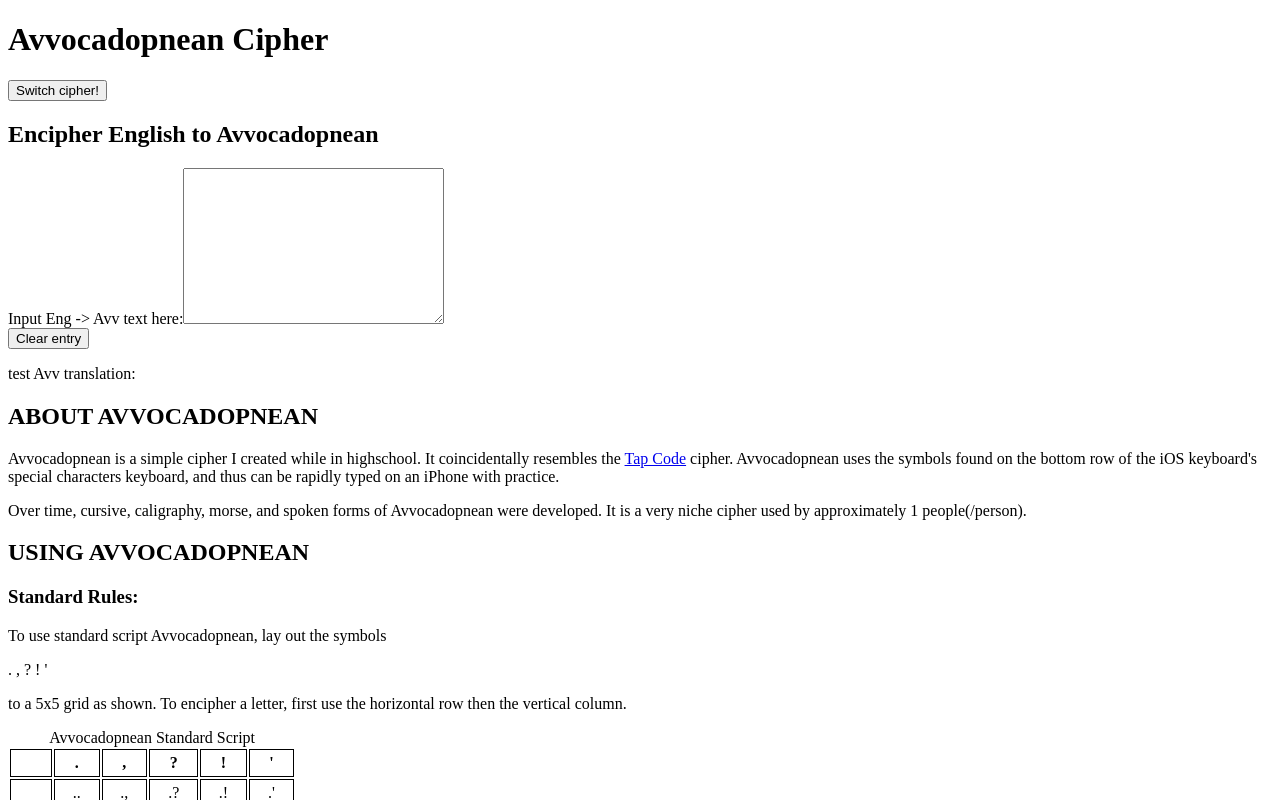
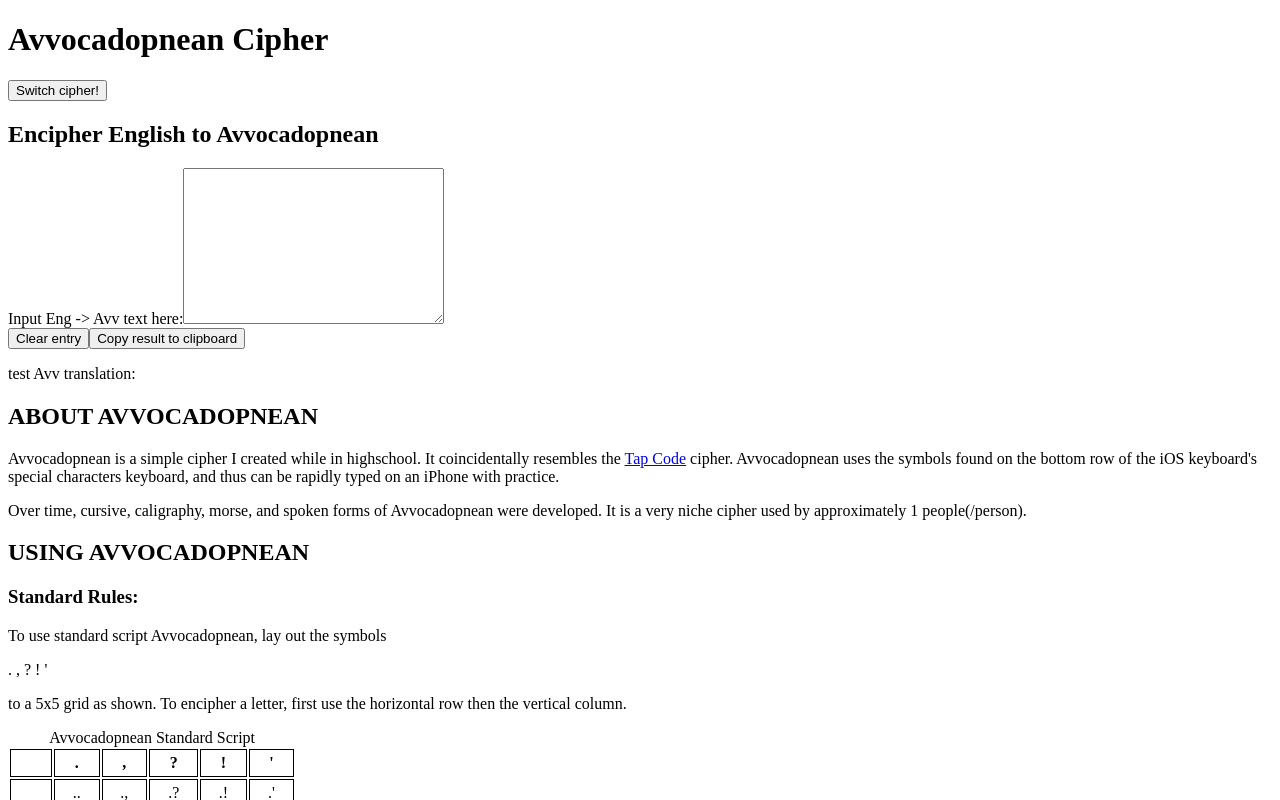
Before and after one commit to meiou9sei/avvocadopneansite, a React (Create React App) app: page / in a window 1280 px wide. Shown: the top 800 px of the page. Built offline with nearby package versions, Linux system fonts and the light colour scheme.

Commit message:
✨🐛 create copy clipboard feature, cipher result is now proper array/string rather than array of arrays

```diff
--- a/src/components/AvvToEng.js
+++ b/src/components/AvvToEng.js
@@ -26,7 +26,7 @@ const AvvToEng = ({ savedAvvText, setSavedAvvText }) => {
         value={avvText}
         onChange={(e) => setAvvText(e.target.value)}
       ></textarea>
-      <CipherControls clearText={setAvvText} />
+      <CipherControls clearText={setAvvText} copyText={engText} />
 
       <p>test Eng translation:</p>
       <p>{engText}</p>
--- a/src/components/CipherControls.js
+++ b/src/components/CipherControls.js
@@ -1,7 +1,12 @@
-export default function CipherControls({ clearText }) {
+import CopyToClipboard from "react-copy-to-clipboard";
+
+export default function CipherControls({ clearText, copyText }) {
   return (
-    <div>
+    <div className='cipher-controls'>
       <button onClick={() => clearText("")}>Clear entry</button>
+      <CopyToClipboard text={copyText}>
+        <button>Copy result to clipboard</button>
+      </CopyToClipboard>
     </div>
   );
 }
--- a/src/components/EngToAvv.js
+++ b/src/components/EngToAvv.js
@@ -26,7 +26,7 @@ export default function EngToAvv({ savedEngText, setSavedEngText }) {
         value={engText}
         onChange={(e) => setEngText(e.target.value)}
       ></textarea>
-      <CipherControls clearText={setEngText} />
+      <CipherControls clearText={setEngText} copyText={avvText} />
       <p>test Avv translation:</p>
       <p>{avvText}</p>
     </div>
--- a/src/logic/useAvvToEng.js
+++ b/src/logic/useAvvToEng.js
@@ -94,7 +94,19 @@ const useAvvToEng = () => {
       // any other text is punctuation (left alone) or non-interpretable text (not proper avvocadopnean)
       else pushOntoEngString(sTD[cI]);
     }
-    setEngText(engString);
+
+    // concatenate array of arrays to just a string
+    let newString = "";
+    for (let i = 0; i < engString.length; i++) {
+      if (engString[i].length > 1) {
+        engString[i] = engString[i].join("");
+      }
+      if (engString.length > 1) {
+        newString = engString.join("");
+      }
+    }
+
+    setEngText(newString);
   }, [avvText]);
 
   return { avvText, setAvvText, engText, setEngText };
--- a/src/logic/useEngToAvv.js
+++ b/src/logic/useEngToAvv.js
@@ -116,7 +116,19 @@ const useEngToAvv = () => {
         console.log("entered");
       }
     }
-    setAvvText(avvString);
+
+    // concatenate array of arrays to just a string
+    let newString = "";
+    for (let i = 0; i < avvString.length; i++) {
+      if (avvString[i].length > 1) {
+        avvString[i] = avvString[i].join("");
+      }
+      if (avvString.length > 1) {
+        newString = avvString.join("");
+      }
+    }
+
+    setAvvText(newString);
   }, [engText]);
 
   return { avvText, setAvvText, engText, setEngText };
```
